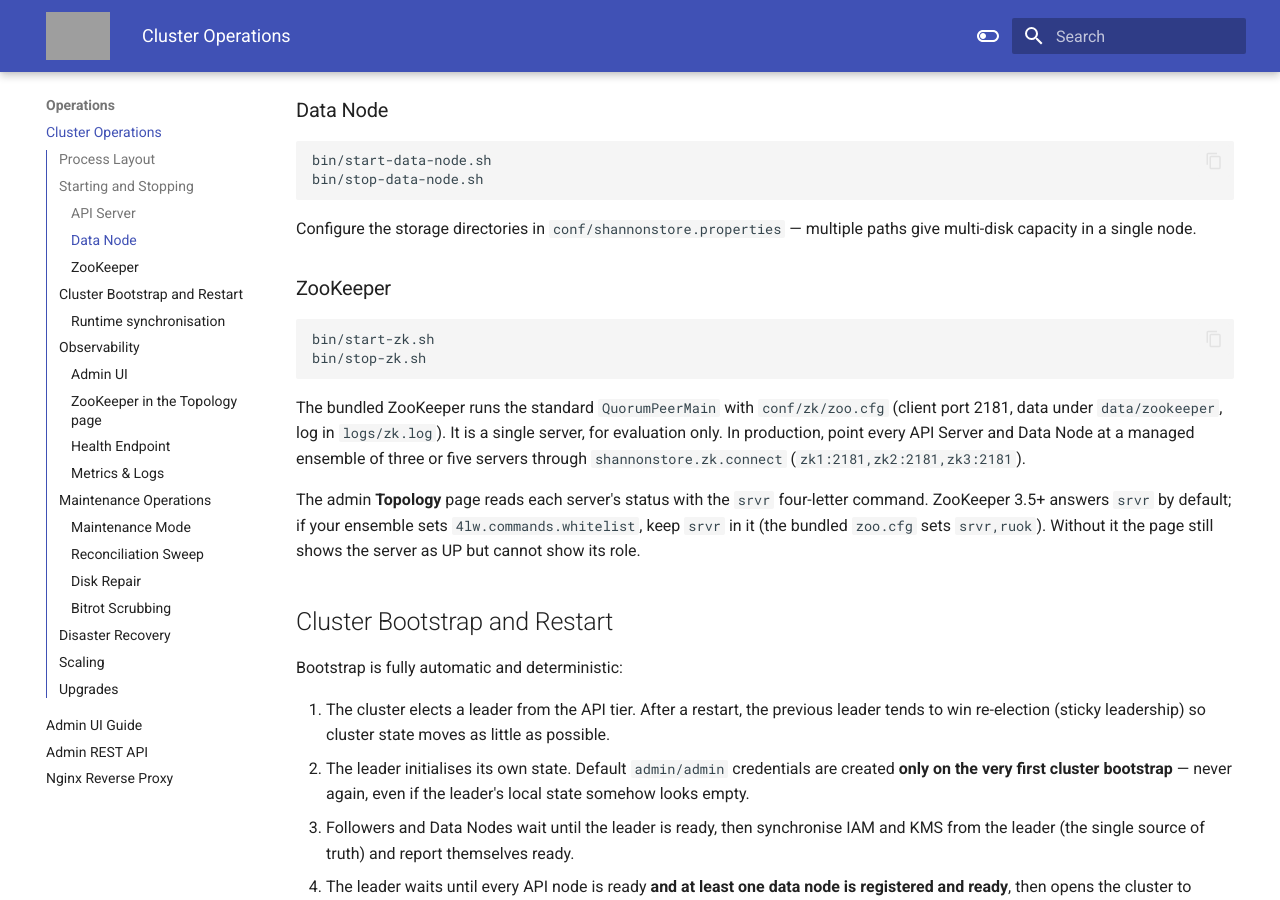
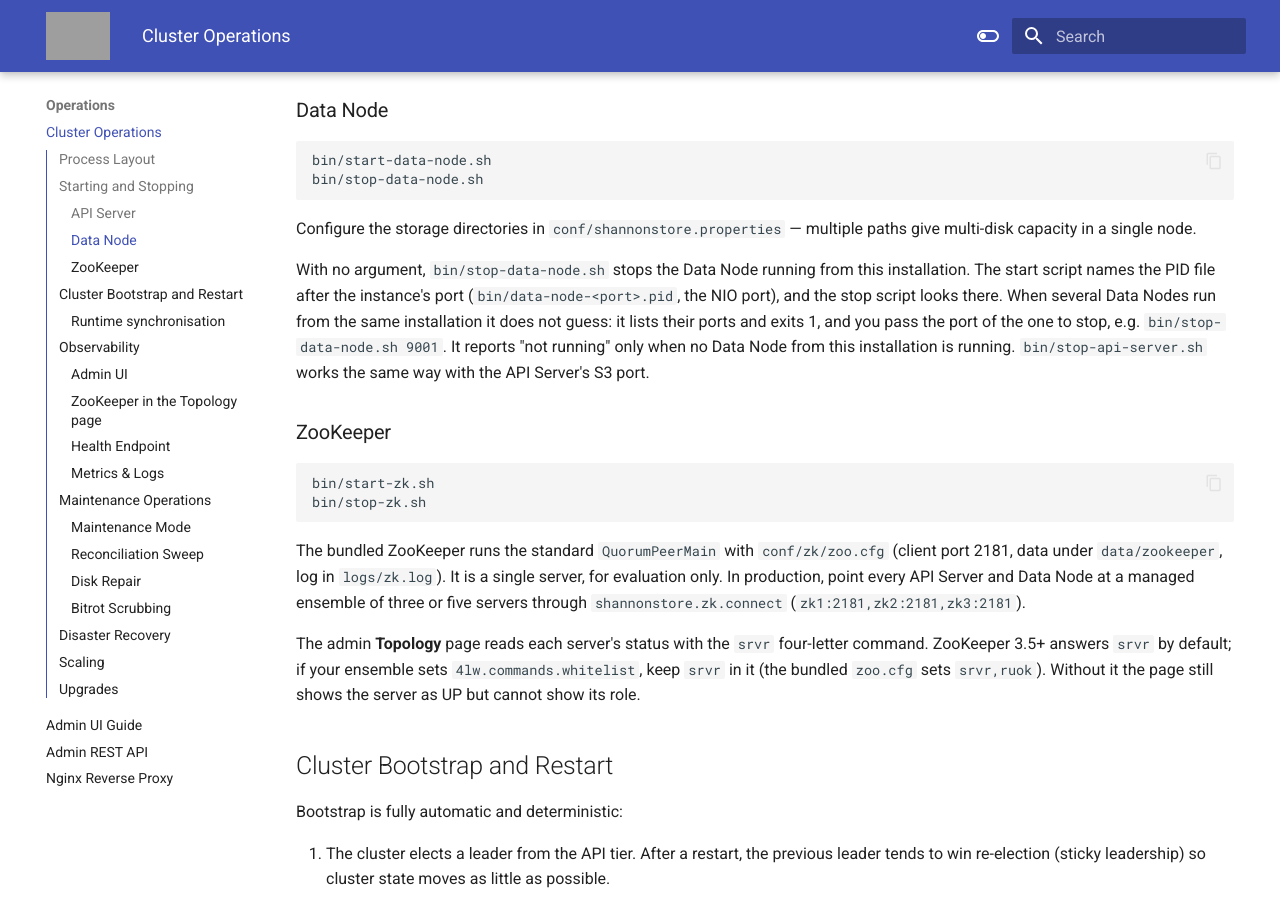
Before and after one commit to cloudcheflabs/shannonstore-docs, an MkDocs documentation site: the page built from docs/operations/operations.md, in a window 1280 px wide and 900 px high, scrolled down 847 px. Built offline with MkDocs 1.6.1 and Material for MkDocs 9.7.7, drawn with Linux system fonts in a browser that asks for light colours; the version menu is left out; grey boxes are pictures that could not be loaded.

Commit message:
docs: stop scripts with no argument find the port-named pid file; several instances need the port
Co-Authored-By: Claude Opus 5.5 <noreply@anthropic.com>

````diff
--- a/docs/operations/operations.md
+++ b/docs/operations/operations.md
@@ -31,6 +31,9 @@ bin/stop-data-node.sh
 ```
 
 Configure the storage directories in `conf/shannonstore.properties` — multiple paths give multi-disk capacity in a single node.
+
+With no argument, `bin/stop-data-node.sh` stops the Data Node running from this installation. The start script names the PID file after the instance's port (`bin/data-node-<port>.pid`, the NIO port), and the stop script looks there. When several Data Nodes run from the same installation it does not guess: it lists their ports and exits 1, and you pass the port of the one to stop, e.g. `bin/stop-data-node.sh 9001`. It reports "not running" only when no Data Node from this installation is running.
+`bin/stop-api-server.sh` works the same way with the API Server's S3 port.
 
 ### ZooKeeper
 
````
